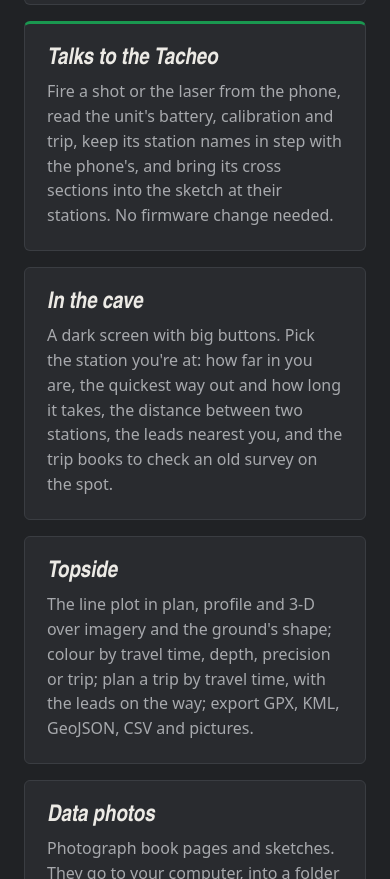
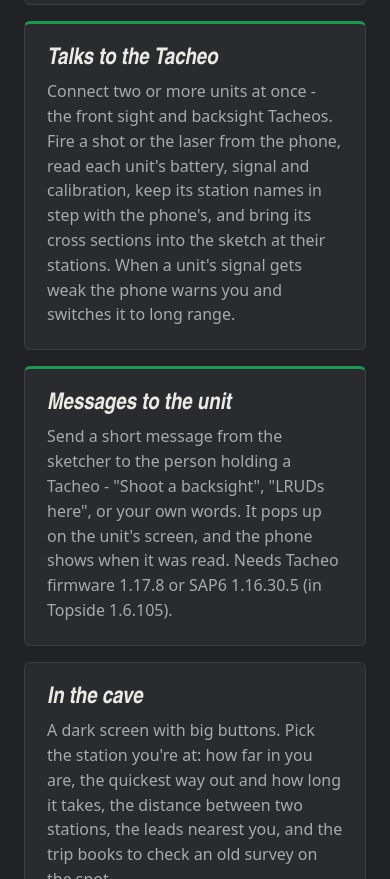
Before and after one commit to p0sull02/tacheo-site, a plain HTML site: page phone.html in a window 390 px wide. Shown: the part 1305-2184 px from the top of the page. Drawn offline with Linux system fonts and the light colour scheme.

Commit message:
Download page: what's new in Topside 1.6.105 and phone app 1.7; phone page: several units, signal and long range, messages to the unit
Co-Authored-By: Claude Opus 5.5 <noreply@anthropic.com>
Claude-Session: https://claude.ai/code/session_0139rTr7EHv2bPiKp3srJt3Z

```diff
--- a/phone.html
+++ b/phone.html
@@ -67,7 +67,8 @@
     <h2>Survey, sketch, and find your way.</h2>
     <div class="cards">
       <div class="card" style="border-top:3px solid #1A9850"><h3>Survey and sketch</h3><p>Connect a Tacheo (Android) and shoot: three agreeing shots make a leg, the rest are splays, backsights and LRUDs are kept with their legs. The plan and extended profile draw themselves; sketch over them in NSS symbols - walls, steps, pits, water, formations, flow arrows. Saves Walls, Survex and Therion files and the sketches, and sends the trip to Topside on your computer.</p></div>
-      <div class="card" style="border-top:3px solid #1A9850"><h3>Talks to the Tacheo</h3><p>Fire a shot or the laser from the phone, read the unit's battery, calibration and trip, keep its station names in step with the phone's, and bring its cross sections into the sketch at their stations. No firmware change needed.</p></div>
+      <div class="card" style="border-top:3px solid #1A9850"><h3>Talks to the Tacheo</h3><p>Connect two or more units at once - the front sight and backsight Tacheos. Fire a shot or the laser from the phone, read each unit's battery, signal and calibration, keep its station names in step with the phone's, and bring its cross sections into the sketch at their stations. When a unit's signal gets weak the phone warns you and switches it to long range.</p></div>
+      <div class="card" style="border-top:3px solid #1A9850"><h3>Messages to the unit</h3><p>Send a short message from the sketcher to the person holding a Tacheo - "Shoot a backsight", "LRUDs here", or your own words. It pops up on the unit's screen, and the phone shows when it was read. Needs Tacheo firmware 1.17.8 or SAP6 1.16.30.5 (in Topside 1.6.105).</p></div>
       <div class="card"><h3>In the cave</h3><p>A dark screen with big buttons. Pick the station you're at: how far in you are, the quickest way out and how long it takes, the distance between two stations, the leads nearest you, and the trip books to check an old survey on the spot.</p></div>
       <div class="card"><h3>Topside</h3><p>The line plot in plan, profile and 3-D over imagery and the ground's shape; colour by travel time, depth, precision or trip; plan a trip by travel time, with the leads on the way; export GPX, KML, GeoJSON, CSV and pictures.</p></div>
       <div class="card"><h3>Data photos</h3><p>Photograph book pages and sketches. They go to your computer, into a folder for the cave and trip, and CartoTable reads the data pages into survey data. Photos taken underground wait until there's signal.</p></div>
```
Also changed, not shown: download.html (+2 -0 lines).
